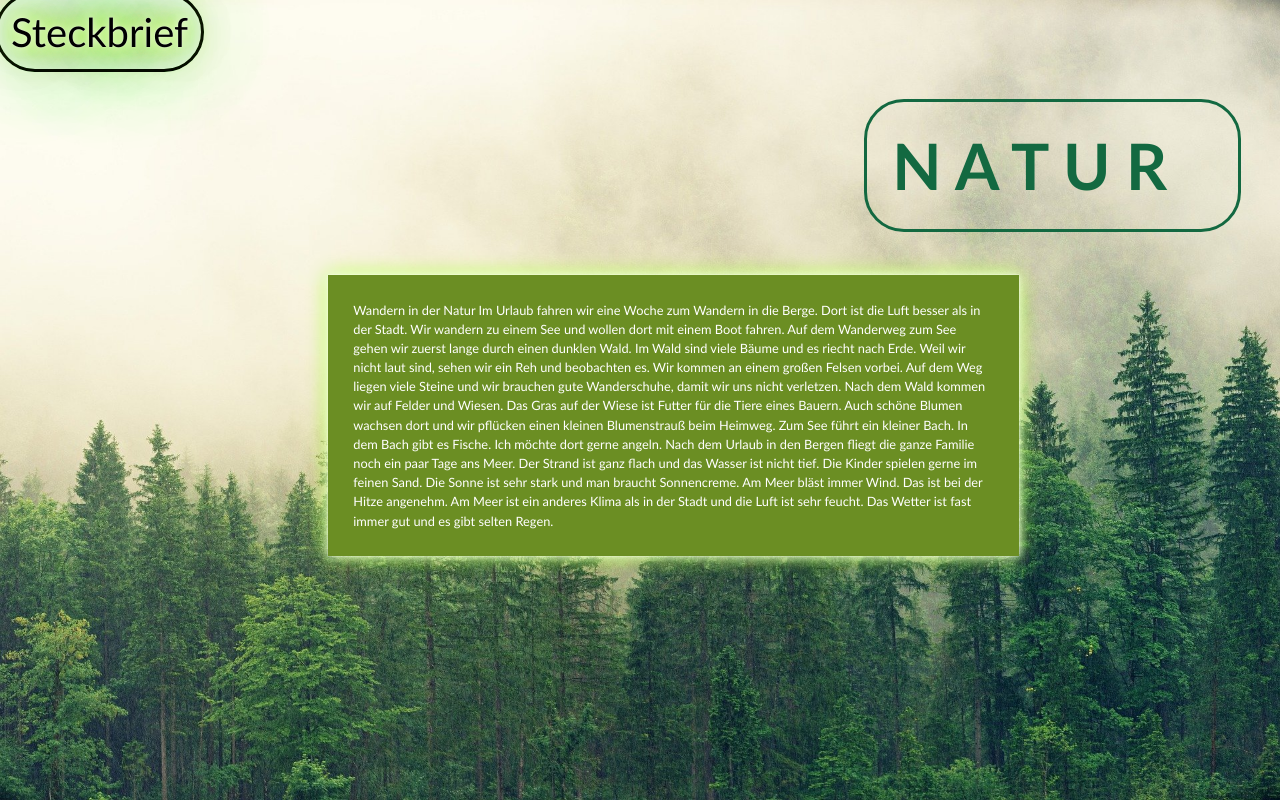
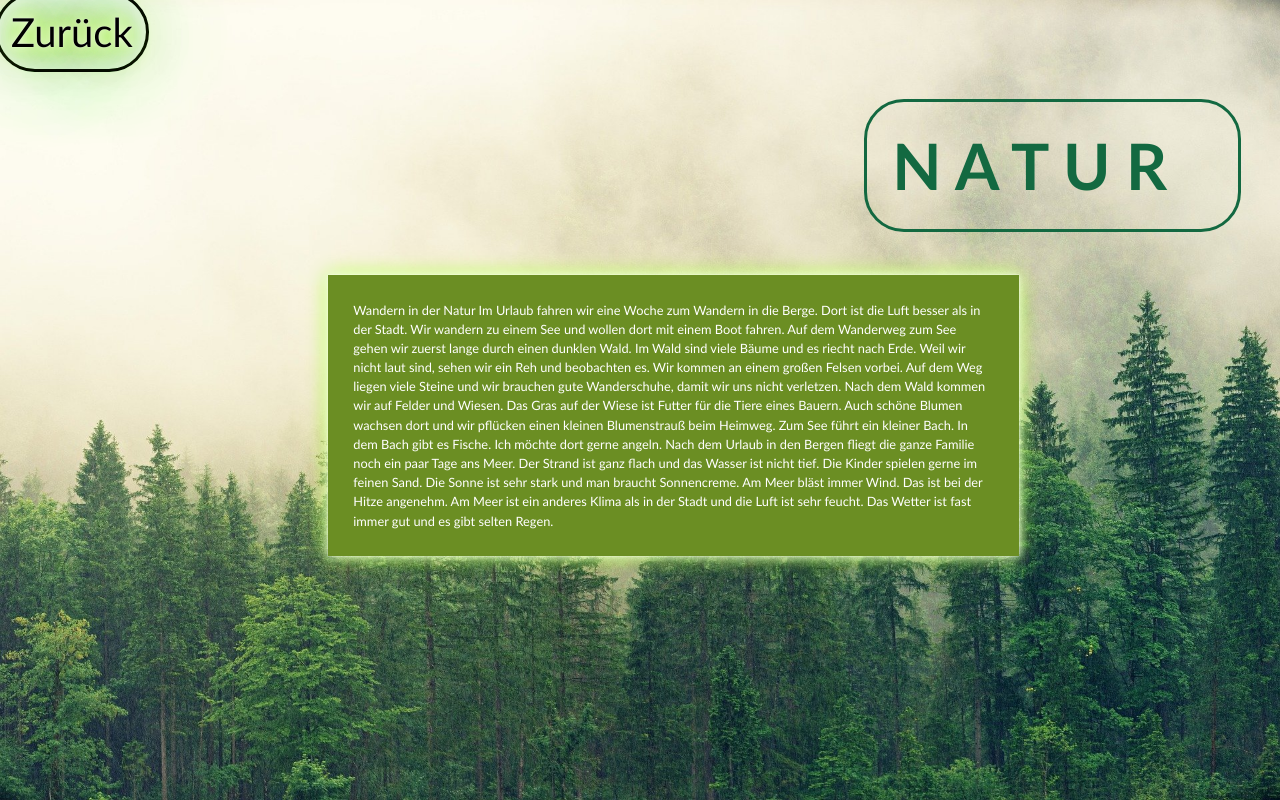
Before and after one commit to selmecker/selmecker.github.io, a plain HTML site: page unterseite.html in a window 1280 px wide. Drawn offline with Linux system fonts and the light colour scheme.

Commit message:
Complete 3

```diff
--- a/style.css
+++ b/style.css
@@ -94,8 +94,8 @@ a{
 
     font-family:'Trebuchet MS', 'Lucida Sans Unicode', 'Lucida Grande', 'Lucida Sans', Arial, sans-serif;
     font-size: 5vh;
-    margin-left: -1%;
-    padding:1%;
+    margin-left: -1vw;
+    padding:1vw;
     background-color: rgb(248, 248, 248);
     border-radius: 40px;
     border:black solid 3px;
--- a/unterseite.html
+++ b/unterseite.html
@@ -6,7 +6,7 @@
 
     </head>
     <body>
-        <a href="unterseite.html">Steckbrief</a>
+        <a href="index.html">Zurück</a>
            <h1>N A T U R</h1>
                 <p>Wandern in der Natur
 
```
Also changed, not shown: index.html (+1 -1 lines).
